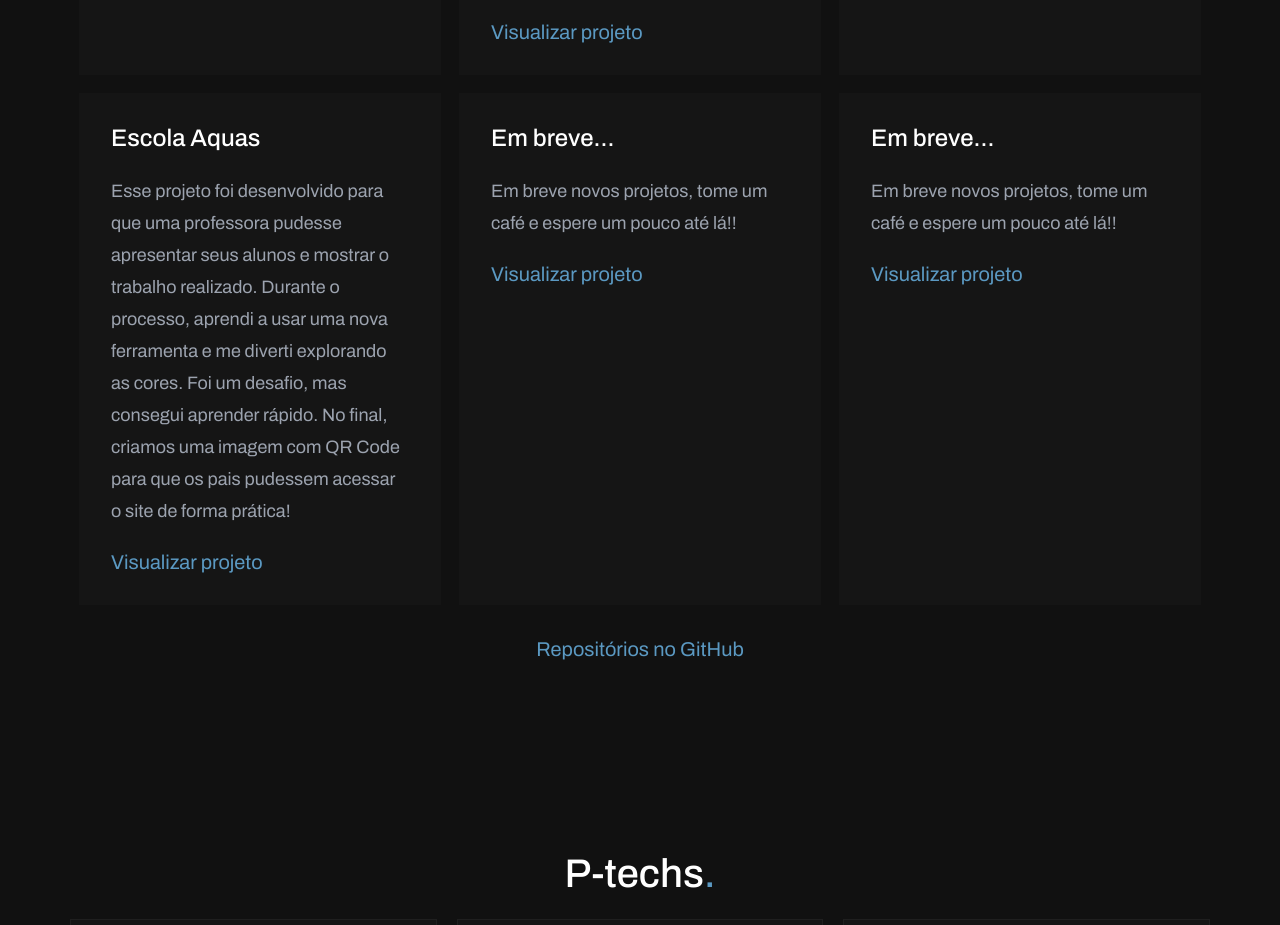
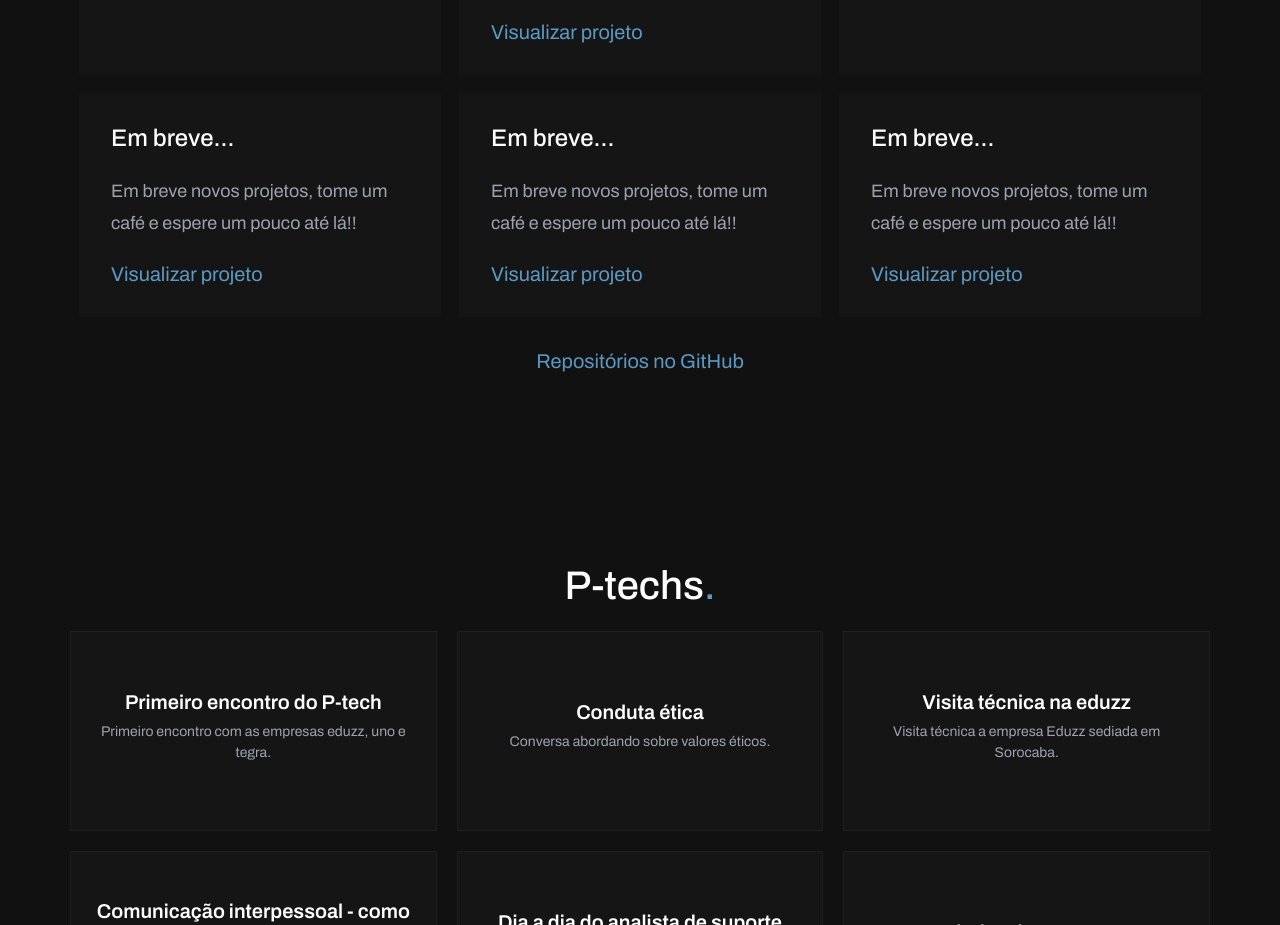
Before and after one commit to Isadora-Correa/Portfolio, a plain HTML site: page index.html in a window 1280 px wide. Shown: the part 8132-9057 px from the top of the page. Drawn offline with nearby package versions, Linux system fonts and the light colour scheme.

Commit message:
Update index.html

```diff
--- a/index.html
+++ b/index.html
@@ -583,12 +583,12 @@
           </article>
 
           <article class="intervalCardReveal naped">
-            <h3>Escola Aquas</h3>
+            <h3>Em breve...</h3>
             <p>
-             Esse projeto foi desenvolvido para que uma professora pudesse apresentar seus alunos e mostrar o trabalho realizado. Durante o processo, aprendi a usar uma nova ferramenta e me diverti explorando as cores. Foi um desafio, mas consegui aprender rápido. No final, criamos uma imagem com QR Code para que os pais pudessem acessar o site de forma prática!
+              Em breve novos projetos, tome um café e espere um pouco até lá!!
             </p>
 
-            <a href="https://colegio-aquas.vercel.app/" rel="noopener" target="_blank" id="naped">Visualizar projeto
+            <a href="#" rel="noopener" target="_blank" id="naped">Visualizar projeto
             </a>
           </article>
 
```
